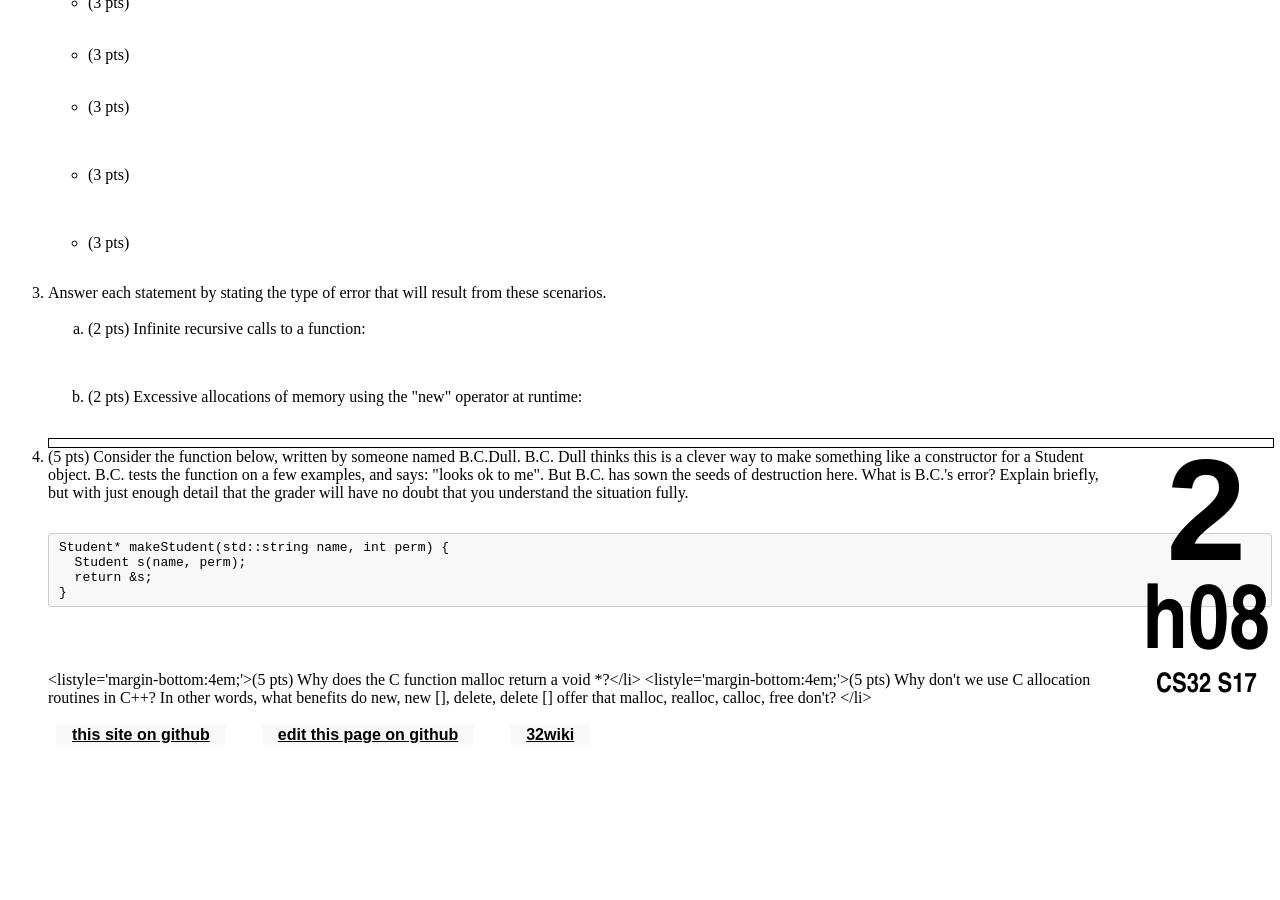
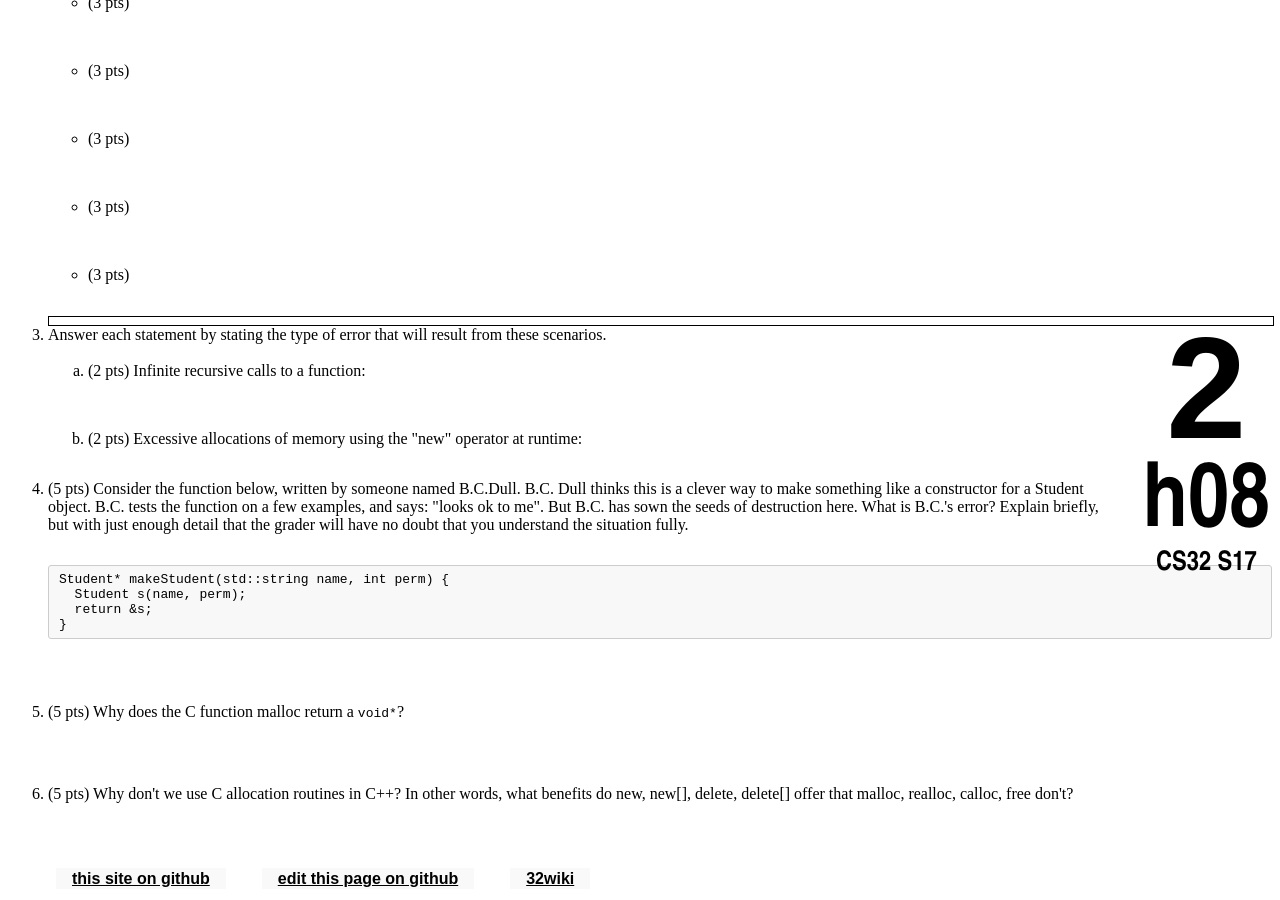
Before and after one commit to ucsb-cs32-s17/ucsb-cs32-s17.github.io, a Jekyll site: the page built from _hwk/h08.md, in a window 1280 px wide and 900 px high, scrolled down 920 px. Built offline with Jekyll 4.4.1, drawn with Linux system fonts in a browser that asks for light colours; before the commit the page ends 1676 px from its top, so only the background shows below that.

Commit message:
Update h08.md

```diff
--- a/_hwk/h08.md
+++ b/_hwk/h08.md
@@ -27,9 +27,9 @@ https://ucsb-cs32-s17.github.io/hwk/h08/
 
  <li>Object files (.o files) are organized in standard way to allow the linker to organize multiple source files into a single executable. The reading discusses the five major sections of an object file. Below, list the order of the five major sections in an object file. Accompany each with a one-sentence description and example of what belongs there.
   <ul>
-    <li style='margin-bottom:1em;'>(3 pts)</li>
+    <li style='margin-bottom:2em;'>(3 pts)</li>
 
-    <li style='margin-bottom:1em;'>(3 pts)</li>
+    <li style='margin-bottom:2em;'>(3 pts)</li>
 
     <li style='margin-bottom:2em;'>(3 pts)</li>
 
@@ -39,6 +39,8 @@ https://ucsb-cs32-s17.github.io/hwk/h08/
   </ul>
   </li>
 
+ <div class="pagebreak"></div>
+
  <li>Answer each statement by stating the type of error that will result from these scenarios.
   <ol type='a'>
     <li style='margin-bottom:2em;'>(2 pts) Infinite recursive calls to a function:</li>
@@ -47,7 +49,6 @@ https://ucsb-cs32-s17.github.io/hwk/h08/
   </ol>
   </li>
 
- <div class="pagebreak"></div>
 
 <li style='margin-bottom:4em;'>(5 pts) Consider the function below, written by someone named B.C.Dull. B.C. Dull thinks this is a clever way to make something like a constructor for a Student object. B.C. tests the function on a few examples, and says: "looks ok to me". But B.C. has sown the seeds of destruction here. What is B.C.'s error? Explain briefly, but with just enough detail that the grader will have no doubt that you understand the situation fully.<br /><br />
 
@@ -61,9 +62,9 @@ Student* makeStudent(std::string name, int perm) {
 
   </li>
 
-  <listyle='margin-bottom:4em;'>(5 pts) Why does the C function malloc return a void *?</li>
+  <li style='margin-bottom:4em;'>(5 pts) Why does the C function malloc return a <tt>void*</tt>?</li>
 
-  <listyle='margin-bottom:4em;'>(5 pts) Why don't we use C allocation routines in C++? In other words, what benefits do new, new [], delete, delete [] offer that malloc, realloc, calloc, free don't?
+  <li style='margin-bottom:4em;'>(5 pts) Why don't we use C allocation routines in C++? In other words, what benefits do new, new[], delete, delete[] offer that malloc, realloc, calloc, free don't?
   </li>
 
 
```
